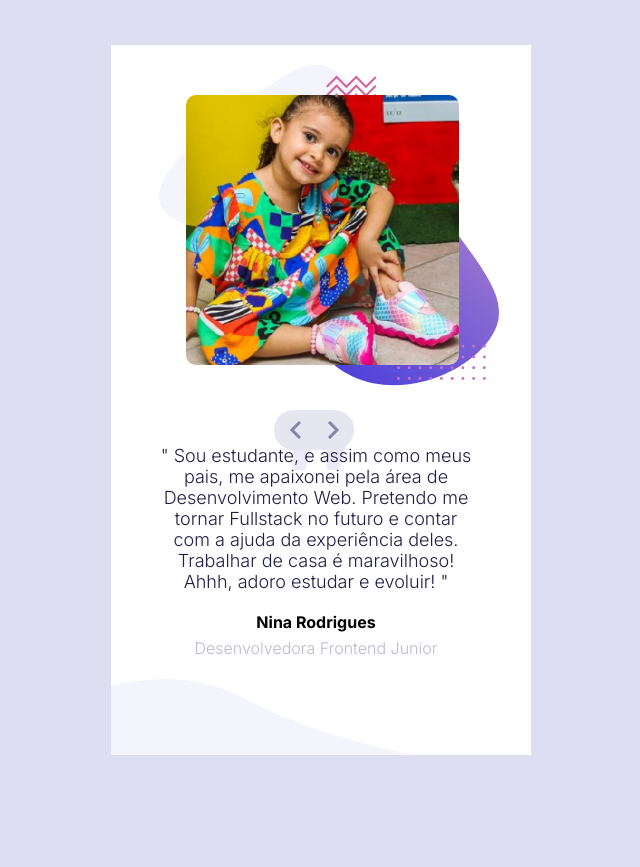
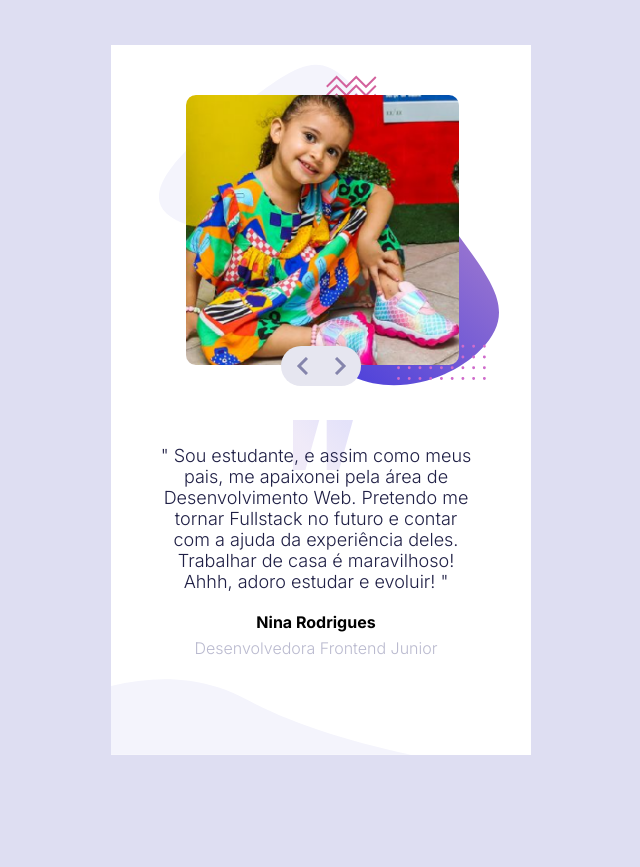
Before and after one commit to Roni-88/projeto-janeiro, a plain HTML site: page index.html in a window 1280 px wide. Shown: the whole page, without its empty margins (319-959 px from the left). Drawn offline with Linux system fonts and the light colour scheme.

Commit message:
ajuste no position da UL

```diff
--- a/src/mobile.css
+++ b/src/mobile.css
@@ -13,6 +13,10 @@ body {
     align-items: center;
     font-family: 'Inter', sans-serif;
     background-color: hsl(240, 45%, 91%);
+}
+
+.cards-list {
+    position: relative;
 }
 
 .card {
@@ -43,8 +47,8 @@ img {
 .icon {
     position: absolute;
     display: flex;
-    top: 410px;
-    left: 593px;
+    top: 301px;
+    left: 170px;
     z-index: 1;
 }
 
```
